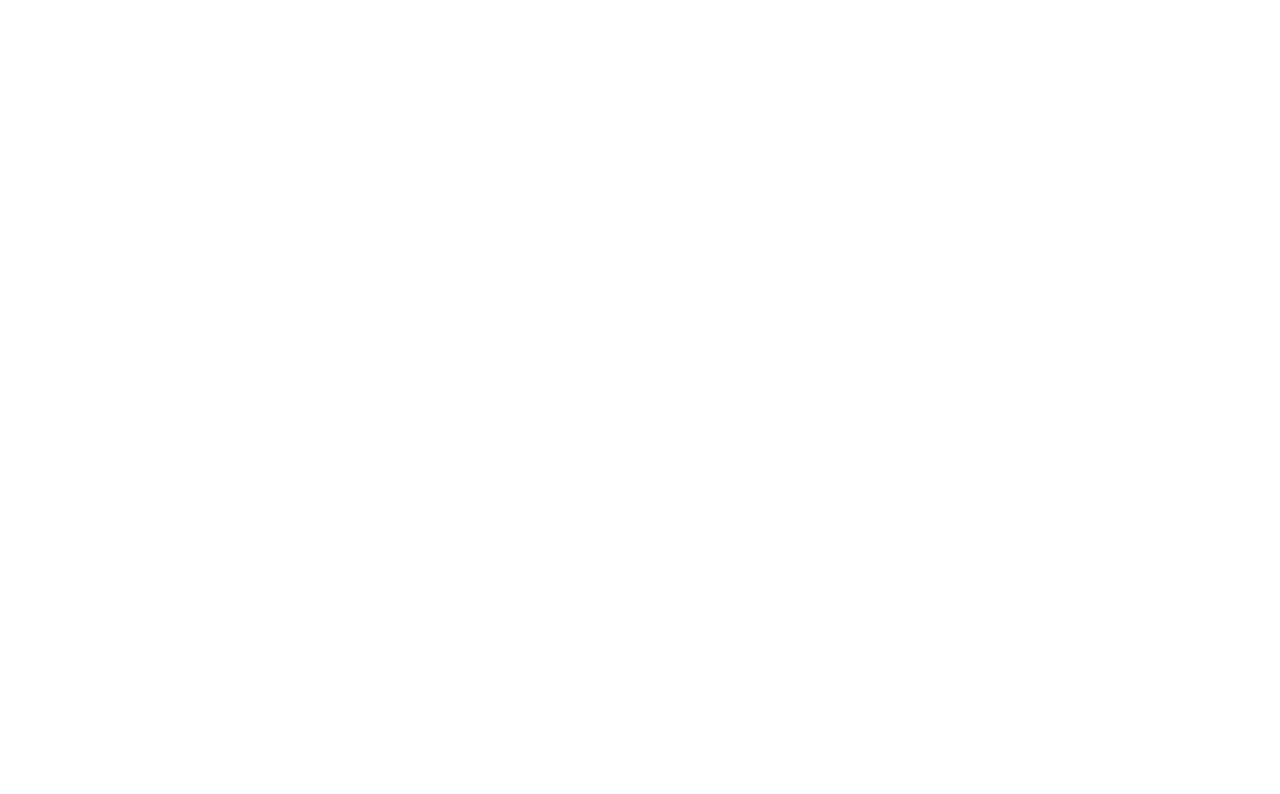
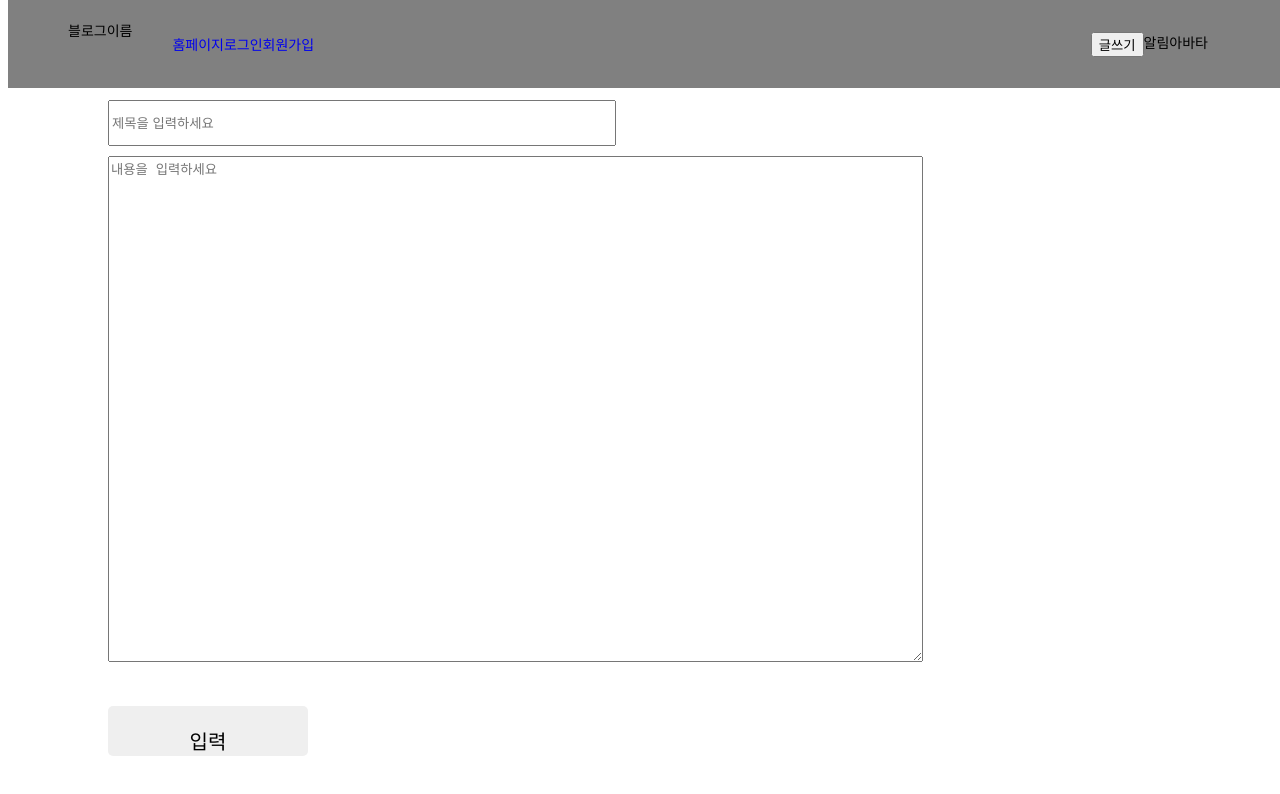
Before and after one commit to leejeawon92/React-Blog, a React (Create React App) app: page /write in a window 1280 px wide. Before the commit this address had no page. Shown: the top 794 px of the page. Built offline with nearby package versions, Linux system fonts and the light colour scheme.

Commit message:
Write layout

```diff
--- a/src/App.js
+++ b/src/App.js
@@ -3,6 +3,7 @@
 import Home from './screens/Home';
 import Login from './screens/Login';
 import Join from './screens/Join';
+import Write from './screens/Write';
 
 function App() {
   return (
@@ -11,6 +12,9 @@
         <Route path='/'  element={<Home/>} >홈페이지</Route>
         <Route path='/login'  element={<Login />} >로그인</Route>
         <Route path='/join'  element={<Join />} >회원가입</Route>
+        <Route path='/join'  element={<Join />} >회원가입</Route>
+        <Route path='/write'  element={<Write />} ></Route>
+
       </Routes>
     </>
   );
--- a/src/screens/Header.js
+++ b/src/screens/Header.js
@@ -1,4 +1,4 @@
-import { Link } from 'react-router-dom';
+import { Link, useNavigate } from 'react-router-dom';
 import styled from "styled-components";
 
 
@@ -33,7 +33,12 @@
 const UserAvatar = styled.div``
 
 function Header({loginCheck}) {
-  console.log(`header: ${loginCheck}`);
+  const navigate = useNavigate();
+
+  const onClick = () => {
+    navigate('/write');
+  }
+
   return (
     <>
       <HeaderMain>
@@ -49,7 +54,7 @@
           </BlogMenu>
         </LefttCol>
         <RightCol>
-          <button>글쓰기</button>
+          <button onClick={onClick}>글쓰기</button>
           <Notifi>알림</Notifi>
           <UserAvatar>아바타</UserAvatar>
         </RightCol>
--- /dev/null
+++ b/src/screens/Write.js
@@ -0,0 +1,45 @@
+import styled from 'styled-components';
+import Header from './Header';
+
+const WriteForm = styled.div`
+  width: 80%;
+  margin: 100px;
+  align-items: center;
+  justify-content: center;
+
+  input {
+    margin-bottom: 10px;
+    width: 500px;
+    height: 40px;
+  }
+  textarea {
+    width: 80%;
+    min-height: 500px;
+  }
+`
+
+const WriteBtn = styled.button`
+  width: 200px;
+  height: 50px;
+  font-size: 20px;
+  padding: 20px;
+  border: none;
+  border-radius: 5px;
+  margin-top: 40px;
+`
+
+function Write() {
+
+  return (
+    <>
+      <Header/>
+      <WriteForm>
+        <input type='text' placeholder='제목을 입력하세요'></input>
+        <textarea placeholder='내용을 입력하세요'></textarea>
+        <WriteBtn>입력</WriteBtn>
+      </WriteForm>
+    </>
+  );
+}
+
+export default Write;
```
